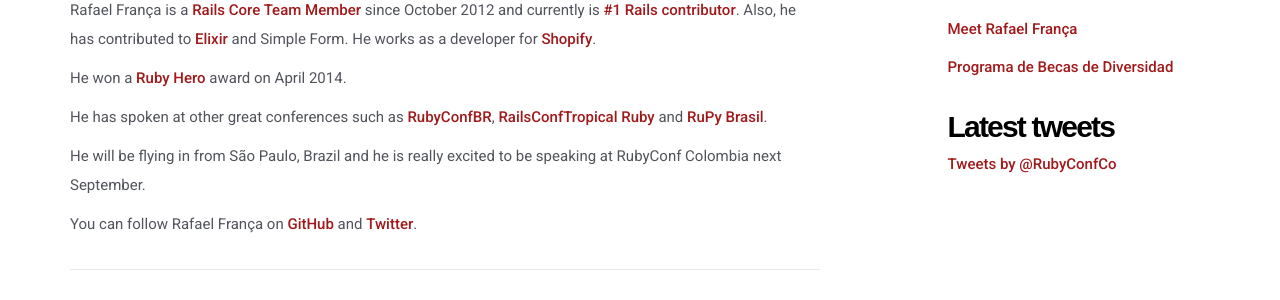
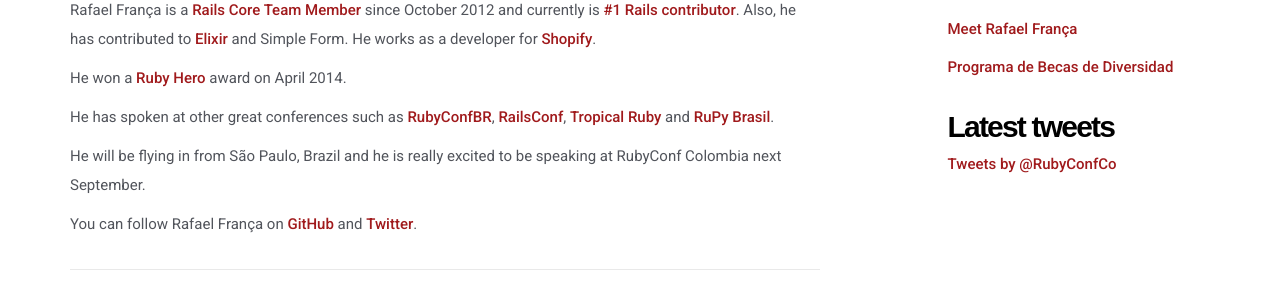
Before and after one commit to RubyConfCo/2016-rubyconfco.github.io, a Jekyll site: the page built from blog/_posts/2016-08-02-rafael-franca.md, in a window 1280 px wide. Shown: the part 814-1114 px from the top of the page. Built offline with Jekyll 4.4.1, drawn with Linux system fonts in a browser that asks for light colours; some web fonts are replaced; a script that is not in the unit is left out; comment, search, counter and statistics services are not loaded.

```diff
--- a/blog/_posts/2016-08-02-rafael-franca.md
+++ b/blog/_posts/2016-08-02-rafael-franca.md
@@ -8,12 +8,11 @@ created_at: Tue August 2 2016
 
 ![Rafael França](/img/speakers/rafael.png)
 
-Rafael França is a [Rails Core Team Member](http://rubyonrails.org/core) since October 2012 and currently is [#1 Rails contributor](http://contributors.rubyonrails.org/contributors/). Also, he has contributed to [Elixir](https://github.com/elixir-lang/elixir/graphs/contributors) and Simple Form.
-He works as a developer for [Shopify](https://www.shopify.com).
+Rafael França is a [Rails Core Team Member](http://rubyonrails.org/core) since October 2012 and currently is [#1 Rails contributor](http://contributors.rubyonrails.org/contributors/). Also, he has contributed to [Elixir](https://github.com/elixir-lang/elixir/graphs/contributors) and Simple Form. He works as a developer for [Shopify](https://www.shopify.com).
 
 He won a [Ruby Hero](http://rubyheroes.com/heroes/2014) award on April 2014.
 
-He has spoken at other great conferences such as [RubyConfBR](http://www.rubyconf.com.br), [RailsConf](http://railsconf.com)[Tropical Ruby](http://tropicalrb.com/en/) and [RuPy Brasil](http://rupy.com.br).
+He has spoken at other great conferences such as [RubyConfBR](http://www.rubyconf.com.br), [RailsConf](http://railsconf.com), [Tropical Ruby](http://tropicalrb.com/en/) and [RuPy Brasil](http://rupy.com.br).
 
 He will be flying in from São Paulo, Brazil and he is really excited to be speaking at RubyConf Colombia next September.
 
```
